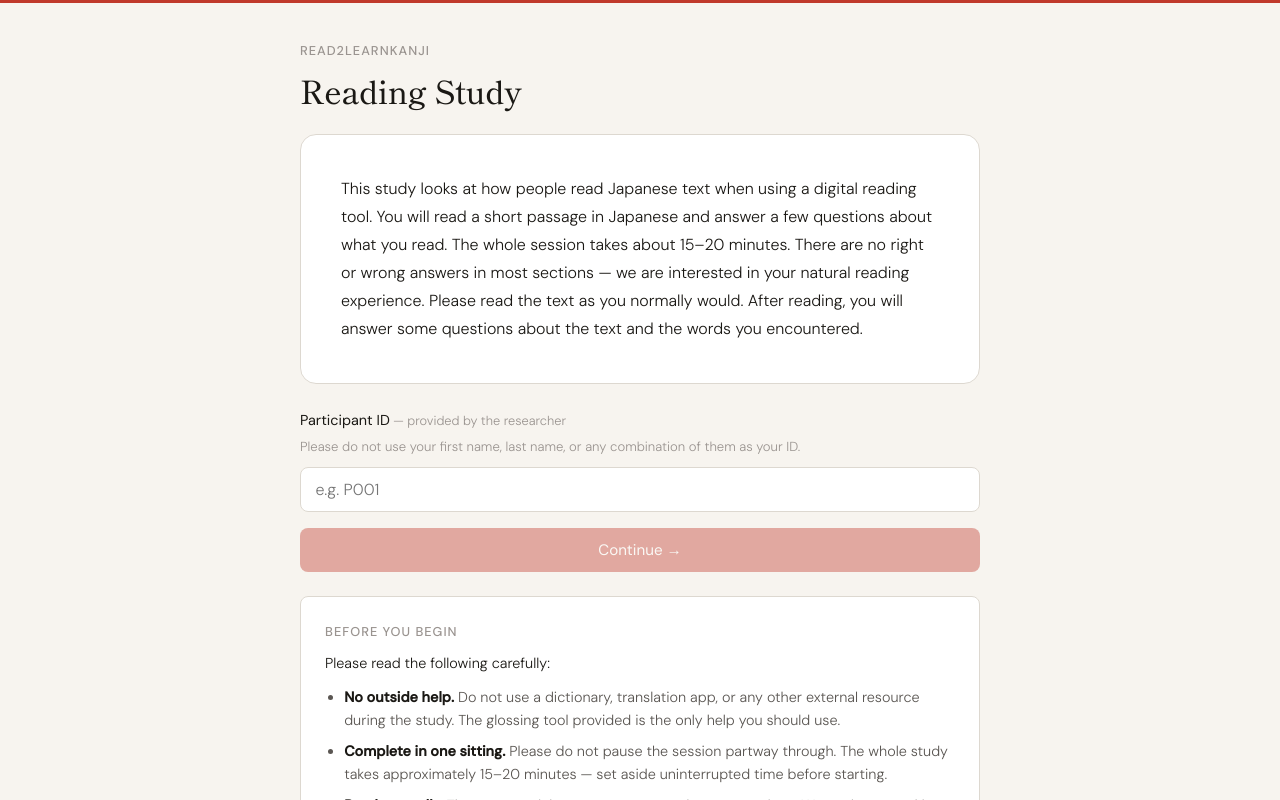
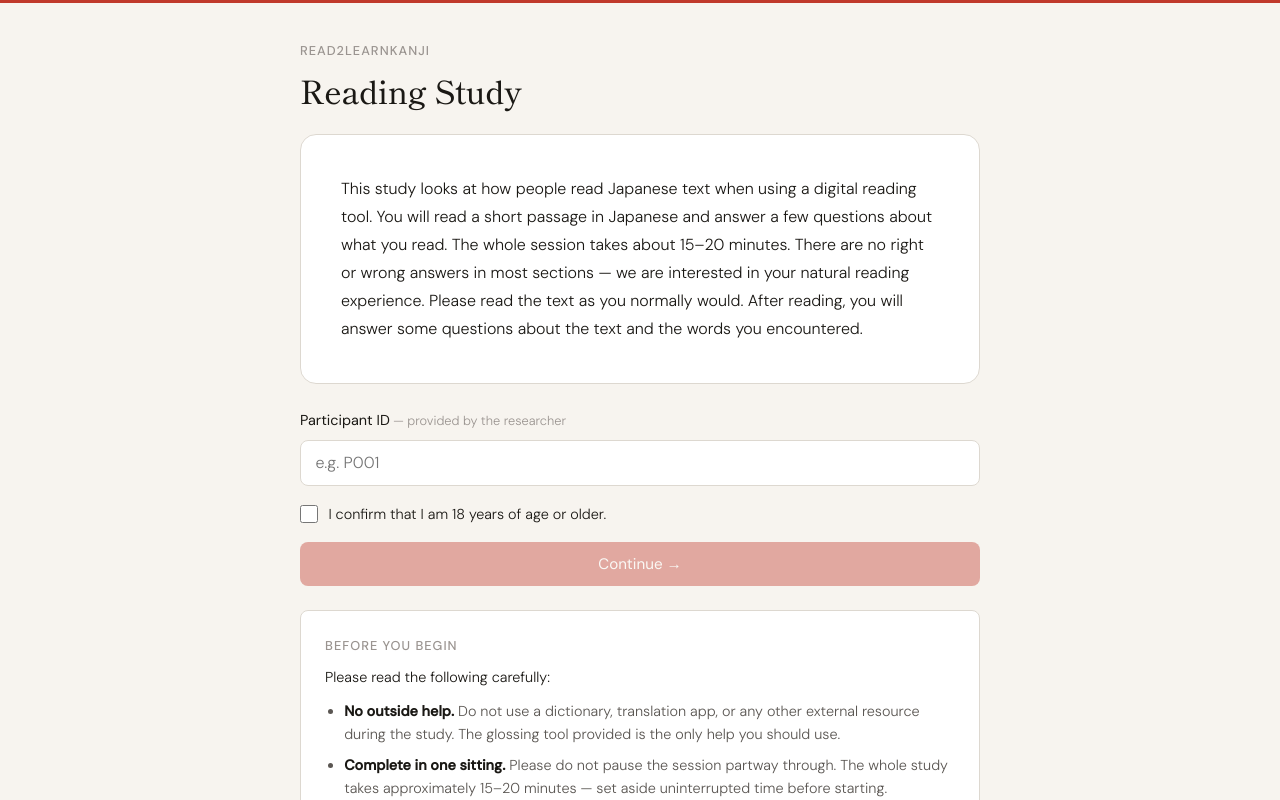
Before and after one commit to RomainMarceDesj/test-platform-R2LK, a React (Vite) app: page / in a window 1280 px wide. Shown: the top 800 px of the page. Built offline with nearby package versions, Linux system fonts and the light colour scheme; no server answers.

Commit message:
Added I am more than 18 box

```diff
--- a/src/pages/OnboardingPage.jsx
+++ b/src/pages/OnboardingPage.jsx
@@ -13,6 +13,7 @@ import { API_BASE, STUDY_INTRO } from '../config/studyConfig';
 
 export default function OnboardingPage({ onComplete }) {
   const [participantId, setParticipantId] = useState('');
+  const [ageConfirmed, setAgeConfirmed]   = useState(false);
   const [error, setError]   = useState('');
   const [loading, setLoading] = useState(false);
 
@@ -78,9 +79,6 @@ export default function OnboardingPage({ onComplete }) {
             <label className="form-label" htmlFor="pid">
               Participant ID
               <span> — provided by the researcher</span>
-              <span style={{ display: 'block', fontWeight: 300, fontSize: '0.82rem', color: 'var(--ink-faint)', marginTop: '4px' }}>
-                Please do not use your first name, last name, or any combination of them as your ID.
-              </span>
             </label>
             <input
               id="pid"
@@ -98,10 +96,29 @@ export default function OnboardingPage({ onComplete }) {
             <p style={{ color: 'var(--accent)', fontSize: '0.875rem' }}>{error}</p>
           )}
 
+          {/* Age confirmation */}
+          <label style={{
+            display: 'flex',
+            alignItems: 'center',
+            gap: '0.65rem',
+            cursor: 'pointer',
+            fontSize: '0.9rem',
+            color: 'var(--ink)',
+            userSelect: 'none',
+          }}>
+            <input
+              type="checkbox"
+              checked={ageConfirmed}
+              onChange={e => setAgeConfirmed(e.target.checked)}
+              style={{ width: '18px', height: '18px', flexShrink: 0, cursor: 'pointer', accentColor: 'var(--accent)' }}
+            />
+            I confirm that I am 18 years of age or older.
+          </label>
+
           <button
             type="submit"
             className="btn btn-primary btn-full"
-            disabled={loading || !participantId.trim()}
+            disabled={loading || !participantId.trim() || !ageConfirmed}
           >
             {loading ? 'Checking...' : 'Continue →'}
           </button>
@@ -131,7 +148,7 @@ export default function OnboardingPage({ onComplete }) {
 
         {/* Footer note */}
         <p style={{ fontSize: '0.8rem', textAlign: 'center', color: 'var(--ink-faint)' }}>
-          The only personal data collected is your participant ID and the contact information you provide in the background questionnaire. Contact details will be used solely to notify you of the second part of this study.
+          No personal data is collected beyond your participant ID.
         </p>
 
       </div>
```
